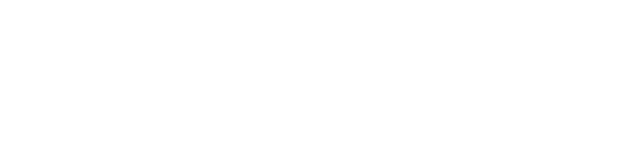
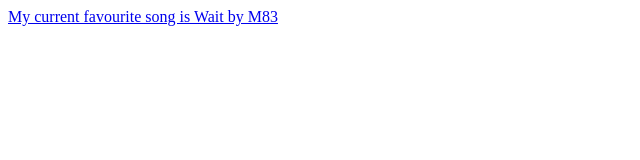
Before and after one commit to acciojob/favourite-song-lizannajohn, a website: page main.html in a window 1280 px wide. Shown: the whole page, without its empty margins (0-640 px from the left). Drawn offline with Linux system fonts and the light colour scheme.

Commit message:
fav song solved

```diff
--- a/main.html
+++ b/main.html
@@ -4,10 +4,14 @@
 
 <head>
 	<link rel="stylesheet" href="styles.css">
+	<title> Favourite Song </title>
 </head>
 
 <body>
 	<!-- the entire body must be written by student -->
+
+	<div></div>
+
     <script type="text/javascript" src="./script.js">
 </script>
 
--- a/script.js
+++ b/script.js
@@ -1 +1,7 @@
 //your code here
+let div = document.createElement("div")
+div.setAttribute("class", "divtag")
+// console.log(div);
+
+div.innerHTML = '<a href="https://youtu.be/aMZE2hmRnhE"> My current favourite song is Wait by M83 </a>'
+document.body.appendChild(div);
```
